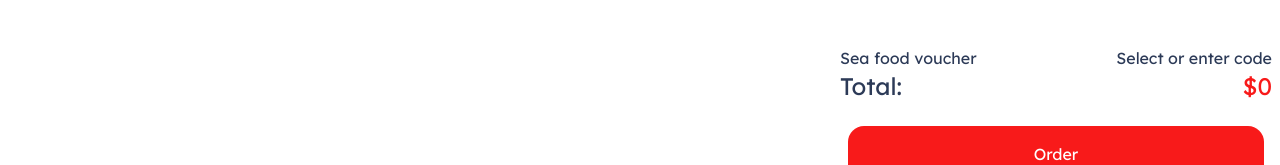
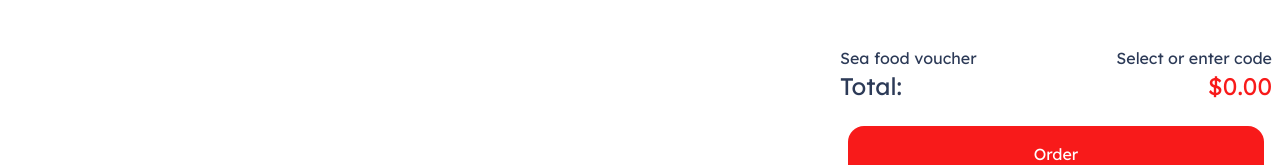
Before and after one commit to Hiennguyen278610/CNPM, a Next.js app in the folder frontend/: page /order in a window 1280 px wide. Shown: the part 602-767 px from the top of the page. Built offline with nearby package versions, Linux system fonts and the light colour scheme; what @ant-design/nextjs-registry would draw is missing.

Commit message:
add context

```diff
--- a/frontend/src/app/layout.tsx
+++ b/frontend/src/app/layout.tsx
@@ -1,10 +1,10 @@
 import type { Metadata } from "next";
 import { Lexend_Deca } from "next/font/google";
-import {AntdRegistry} from "@ant-design/nextjs-registry";
+import { AntdRegistry } from "@ant-design/nextjs-registry";
 import 'material-symbols';
 import "@/app/globals.css";
+import { CartProvider } from "@/context/CartContext"; // Import context
 
-// Chỉ sử dụng Lexend Deca làm font chính
 const lexendDeca = Lexend_Deca({
   subsets: ["latin", "vietnamese"],
   weight: ["300", "400", "500", "600", "700"],
@@ -25,7 +25,11 @@ export default function RootLayout({
   return (
     <html lang="en" className={lexendDeca.className}>
       <body>
-        <AntdRegistry>{children}</AntdRegistry>
+        <AntdRegistry>
+          <CartProvider>
+            {children}
+          </CartProvider>
+        </AntdRegistry>
       </body>
     </html>
   );
--- a/frontend/src/app/order/components/cartFooter.tsx
+++ b/frontend/src/app/order/components/cartFooter.tsx
@@ -12,7 +12,7 @@ export default function CartFooter({totalPrice, onClick }: CometoPayment) {
                 </div>
                 <div className="w-full h-2/3 flex justify-between text-primary select-none">
                     <p className="text-2xl">Total: </p>
-                    <p className="text-accent text-2xl">${totalPrice}</p>
+                    <p className="text-accent text-2xl">${totalPrice.toFixed(2)}</p>
                 </div>
             </div>
             <div className="w[-full h-1/2 !p-2 flex-nesw">
--- a/frontend/src/app/order/page.tsx
+++ b/frontend/src/app/order/page.tsx
@@ -1,7 +1,6 @@
 'use client';
 import React from "react";
 import { useRouter } from "next/navigation";
-import { useState } from "react";
 import MenuLeftHead from "@/app/order/components/menuLeftHead";
 import GridProduct from "@/app/order/components/gridProduct";
 import MenuSlider from "@/app/order/components/menuSlider";
@@ -9,109 +8,48 @@ import MenuRightHead from "@/app/order/components/menuRightHead";
 import CartList from "@/app/order/components/cartList";
 import CartFooter from "@/app/order/components/cartFooter";
 import "@/app/globals.css";
+import { useCart } from "@/context/CartContext";
 
 export default function OrderLayout() {
-
-    const [cartItems, setCartItems] = useState<any[]>([]);
   const router = useRouter();
-
-    //Hàm kiểm tra xem dish (gồm các options) đã tồn tại trong Cart chưa :
-    function isSameCartItem(a: any, b: any) {
-        return (
-          a.dishName === b.dishName &&
-          a.dishImage === b.dishImage &&
-          JSON.stringify(a.options) === JSON.stringify(b.options)
-        );
-      }
-
-      //Xử lý thêm vào giỏ hàng
-      const handleAddToCart = (item: any) => {
-        console.log(item.options);
-        const existingItemIndex = cartItems.findIndex(p => isSameCartItem(p, item));
-
-        if (existingItemIndex !== -1) {
-            const updatedCart = cartItems.map((p, i) => {
-              if (i === existingItemIndex) {
-                return {
-                  ...p,
-                  quantity: p.quantity + 1,
-                  dishOptions: item.options
-                };
-              }
-              return p;
-            });
-          setCartItems(updatedCart);
-        } else {
-          setCartItems([...cartItems, { ...item, quantity: 1, dishOptions: item.options }]);
-        }
-      };
-
-      //Hàm xử lý nút tăng số lượng :
-      const handleIncrement = (index: number) => {
-        const newItems = [...cartItems];
-        newItems[index].quantity += 1;
-        setCartItems(newItems);
-      };
-
-      //Hàm xử lý nút giảm số lượng :
-      const handleDecrement = (index: number) => {
-        const newItems = [...cartItems];
-        if (newItems[index].quantity > 1) {
-          newItems[index].quantity -= 1;
-          setCartItems(newItems);
-        }
-      };
-
-
-      //Hàm xử lý xóa món khỏi giỏ hàng :
-      const handleDelete = (item:any) => {
-        const updatedCart = cartItems.filter( cartItem => {
-            return !isSameCartItem(item, cartItem)
-        })
-        setCartItems(updatedCart)
-      }
-
-      const totalPrice = cartItems.reduce((sum, dish) => {
-        const optionsPrice = dish.options?.reduce( (optionSum: number, option : any)=> {
-          return optionSum + option.price
-        },0) || 0
-        return sum + (dish.dishPrice + optionsPrice)* dish.quantity;
-      }, 0);
-
-      const cartQuantity = cartItems.reduce((totalQuantity, dish) => {
-        return totalQuantity + dish.quantity
-      },0)
-
+  const {
+    cartItems,
+    addToCart,
+    increaseItem,
+    decreaseItem,
+    deleteItem,
+    getTotalPrice,
+    getTotalQuantity,
+  } = useCart();
 
   return (
     <div className="h-screen w-screen overflow-hidden flex flex-row">
+      {/* Left Content */}
       <div className="w-[65%] h-full bg-transparent flex flex-col">
-                <MenuLeftHead onClick={() => router.push('/')}/>
+        <MenuLeftHead onClick={() => router.push('/')} />
 
         <div className="w-full h-9/10 bg-transparent overflow-y-scroll ">
           <MenuSlider />
-
           <div className="w-full h-1/12 flex-nesw gap-4 !p-2">
             <legend className="text-center !text-2xl text-primary px-2 select-none">Sea Food</legend>
             <div className="h-px bg-dark flex-1"></div>
           </div>
-
-                    <GridProduct onAddToCart={handleAddToCart} />
+          <GridProduct onAddToCart={addToCart} />
+        </div>
       </div>
 
-            </div>
+      {/* Right Cart */}
       <div className="w-[35%] h-full bg-white flex flex-col">
-                <MenuRightHead cartItems={cartQuantity}/>
+        <MenuRightHead cartItems={getTotalQuantity()} />
         <CartList
           items={cartItems}
-                    onIncrement={handleIncrement}
-                    onDecrement={handleDecrement}
-                    onDelete={handleDelete}
+          onIncrement={increaseItem}
+          onDecrement={decreaseItem}
+          onDelete={deleteItem}
         />
-
         <CartFooter
           onClick={() => router.push('/order/payment')}
-                    totalPrice={totalPrice}
+          totalPrice={getTotalPrice()}
         />
       </div>
     </div>
--- /dev/null
+++ b/frontend/src/context/CartContext.tsx
@@ -0,0 +1,96 @@
+'use client';
+import React, { createContext, useContext, useState } from "react";
+
+const CartContext = createContext<any>(null);
+
+export const useCart = () => useContext(CartContext);
+
+export const CartProvider = ({ children }: { children: React.ReactNode }) => {
+
+    const [cartItems, setCartItems] = useState<any[]>([]);
+
+
+        //Hàm kiểm tra xem dish (gồm các options) đã tồn tại trong Cart chưa :
+        function isSameCartItem(a: any, b: any) {
+            return (
+              a.dishName === b.dishName &&
+              a.dishImage === b.dishImage &&
+              JSON.stringify(a.options) === JSON.stringify(b.options)
+            );
+          }
+
+          //Xử lý thêm vào giỏ hàng
+        const addToCart = (item: any) => {
+            console.log(item.options);
+            const existingItemIndex = cartItems.findIndex(p => isSameCartItem(p, item));
+
+            if (existingItemIndex !== -1) {
+                const updatedCart = cartItems.map((p, i) => {
+                  if (i === existingItemIndex) {
+                    return {
+                      ...p,
+                      quantity: p.quantity + 1,
+                      dishOptions: item.options
+                    };
+                  }
+                  return p;
+                });
+              setCartItems(updatedCart);
+            } else {
+              setCartItems([...cartItems, { ...item, quantity: 1, dishOptions: item.options }]);
+            }
+          };
+
+          //Hàm xử lý nút tăng số lượng :
+        const increaseItem = (index: number) => {
+            const newItems = [...cartItems];
+            newItems[index].quantity += 1;
+            setCartItems(newItems);
+          };
+
+          //Hàm xử lý nút giảm số lượng :
+        const decreaseItem = (index: number) => {
+            const newItems = [...cartItems];
+            if (newItems[index].quantity > 1) {
+              newItems[index].quantity -= 1;
+              setCartItems(newItems);
+            }
+          };
+
+
+          //Hàm xử lý xóa món khỏi giỏ hàng :
+        const deleteItem = (item:any) => {
+            const updatedCart = cartItems.filter( cartItem => {
+                return !isSameCartItem(item, cartItem)
+            })
+            setCartItems(updatedCart)
+          }
+
+        const getTotalPrice = () => {
+            return cartItems.reduce((sum, dish) => {
+            const optionsPrice = dish.options?.reduce((optSum: number, option: any) => optSum + option.price, 0) || 0;
+            return sum + (dish.dishPrice + optionsPrice) * dish.quantity;
+            }, 0);
+        };
+
+        const getTotalQuantity = () => {
+            return cartItems.reduce((total, dish) => total + dish.quantity, 0);
+        };
+
+
+  return (
+    <CartContext.Provider
+      value={{
+        cartItems,
+        addToCart,
+        increaseItem,
+        decreaseItem,
+        deleteItem,
+        getTotalPrice,
+        getTotalQuantity
+      }}
+    >
+      {children}
+    </CartContext.Provider>
+  );
+};
```
Lines whose indentation alone changed are shown as unchanged.
